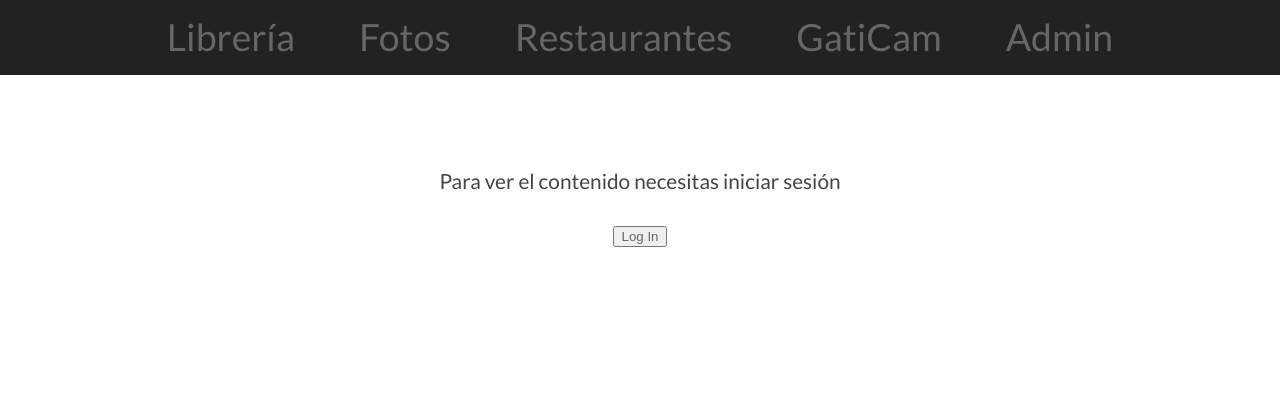
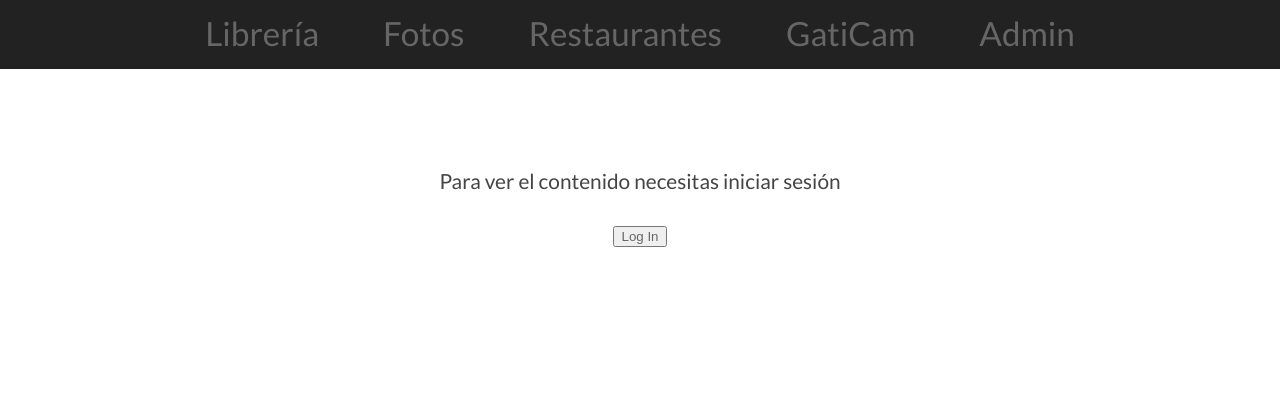
Before and after one commit to R-dVL/Home, a Django app: page / in a window 1280 px wide. Shown: the part 801-1195 px from the top of the page. Run offline with Django 3.2, Linux system fonts and the light colour scheme.

Commit message:
Style changes

```diff
--- a/Nexo/Catalogo/static/Catalogo/topNav.css
+++ b/Nexo/Catalogo/static/Catalogo/topNav.css
@@ -22,7 +22,7 @@
   }
   .site nav a{
     padding:10px 30px;
-    font-size:2em;
+    font: size 2em;
     display:inline-block
   }
   .site nav a:hover{
--- a/Nexo/Catalogo/static/home.css
+++ b/Nexo/Catalogo/static/home.css
@@ -95,7 +95,7 @@ img{
 }
 .site nav a{
   padding:10px 30px;
-  font-size: 1.8em;
+  font-size: 1.6em;
   display:inline-block
 }
 .site nav a:hover{
```
Also changed, not shown: Nexo/Catalogo/static/Catalogo/login.css (+2 -6 lines), Nexo/db.sqlite3.
